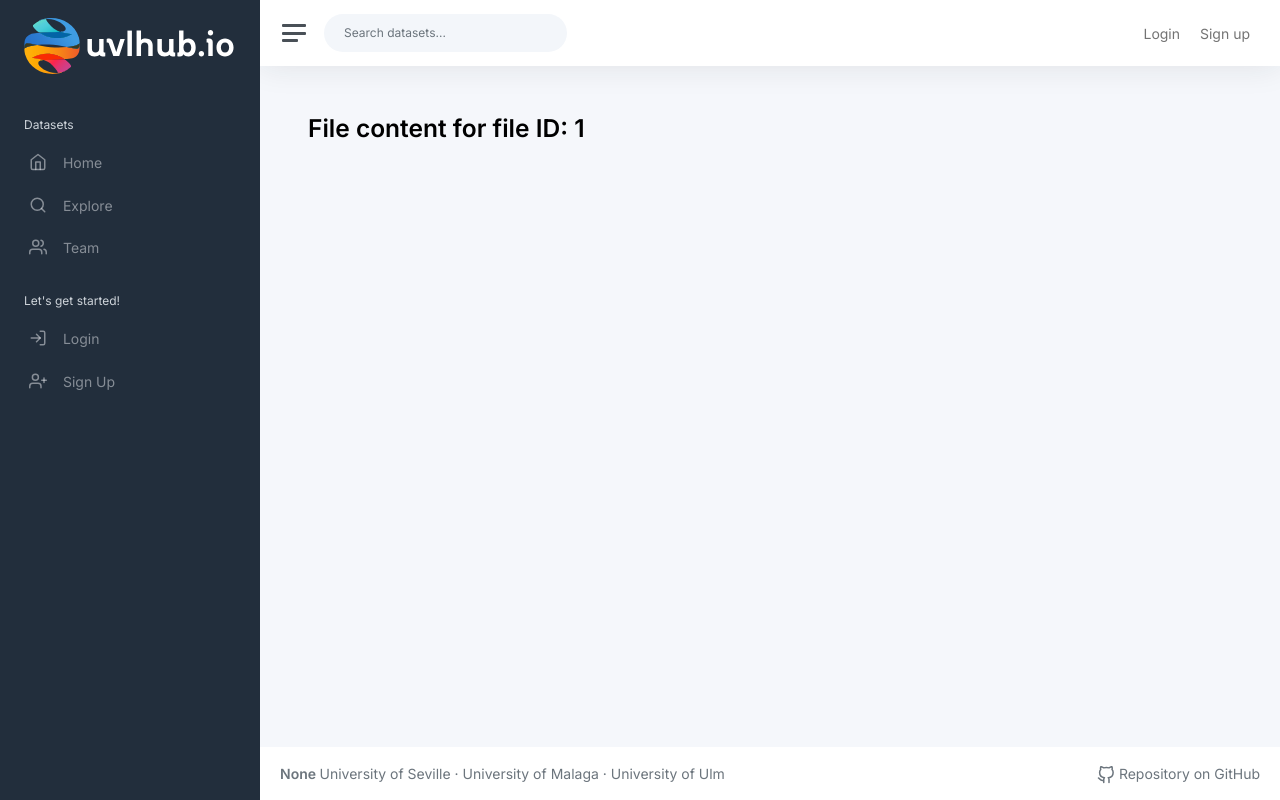
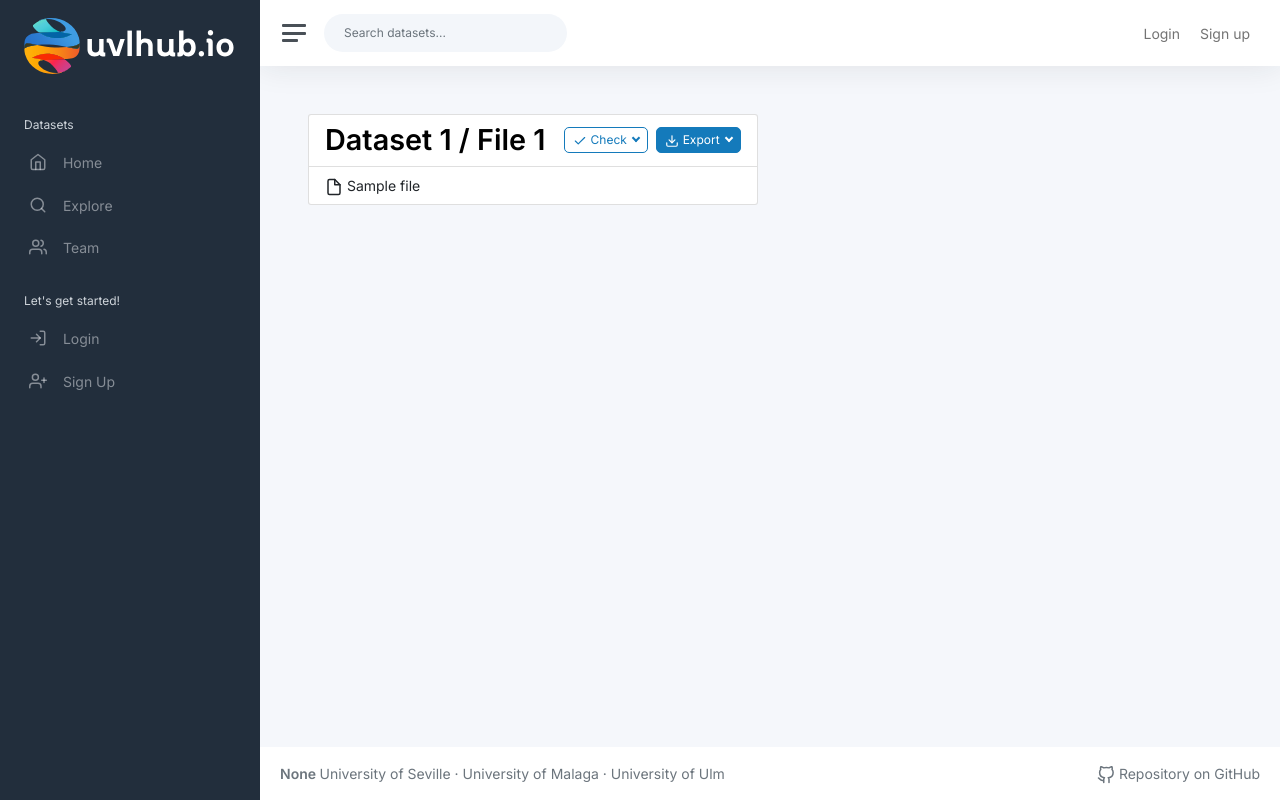
Before and after one commit to berenjena-hub/berenjena-hub, a Flask app: template app/modules/dataset/templates/dataset/file_content.html in a window 1280 px wide. Run offline with Flask 3, Linux system fonts and the light colour scheme; tables that the repository leaves empty hold one stand-in row (values such as "Sample post"); the template is opened without the code that fills it: values that come from a table or form of the project are taken from there, most other values are stand-ins (such as "Sample title", 1, 10 or a date in 2020); parts of the project's set-up code (start-up, migrations or seed data) failed here and were passed over; some libraries are stand-ins or nearby versions.

Commit message:
feat(Improve UI): Creación de primeros elementos de la nueva vista. #6 y #8

```diff
--- a/app/modules/dataset/templates/dataset/file_content.html
+++ b/app/modules/dataset/templates/dataset/file_content.html
@@ -4,6 +4,74 @@
 
 {% block content %}
 
-<h1 class="h2 mb-3"><b>File content for file ID: {{ file_id }}</b></h1>
+<div class="row">
+    <div class="col-xl-6 col-lg-12 col-md-12 col-sm-12">
+        <div class="list-group">
+            <div class="list-group-item">
+                <div class="d-flex justify-content-between align-items-center">
+                    <h4 style="margin-bottom: 0px; font-size: 1.8rem; font-weight: bold;">
+                        Dataset {{ dataset.ds_meta_data.id }} / File {{ file_id }}
+                    </h4>
+
+                    {% for feature_model in dataset.feature_models %}
+                        {% for file in feature_model.files %}
+                            {% if file.id == file_id %}
+                                <div class="d-flex">
+
+                                    <div class="btn-group me-2" role="group">
+                                        <button id="btnGroupDrop{{ file.id }}" type="button" class="btn btn-outline-primary btn-sm dropdown-toggle" data-bs-toggle="dropdown" aria-expanded="false" style="border-radius: 5px;">
+                                            <i data-feather="check"></i> Check
+                                        </button>
+                                        <ul class="dropdown-menu" aria-labelledby="btnGroupDrop{{ file.id }}">
+                                            <li>
+                                                <a class="dropdown-item" href="javascript:void(0);" onclick="checkUVL('{{ file.id }}')">Syntax check</a>
+                                            </li>
+                                            <li>
+                                                <a class="dropdown-item" href="{{ url_for('flamapy.valid', file_id=file.id) }}">SAT validity check</a>
+                                            </li>
+                                        </ul>
+                                    </div>
+
+
+                                    <div class="btn-group" role="group">
+                                        <button id="btnGroupDropExport{{ file.id }}" type="button" class="btn btn-primary btn-sm dropdown-toggle" data-bs-toggle="dropdown" aria-expanded="false" style="border-radius: 5px;">
+                                            <i data-feather="download"></i> Export
+                                        </button>
+                                        <ul class="dropdown-menu" aria-labelledby="btnGroupDropExport{{ file.id }}">
+                                            <li>
+                                                <a class="dropdown-item" href="{{ url_for('hubfile.download_file', file_id=file.id) }}">UVL</a>
+                                                <a class="dropdown-item" href="{{ url_for('flamapy.to_glencoe', file_id=file.id) }}">Glencoe</a>
+                                            </li>
+                                            <li>
+                                                <a class="dropdown-item" href="{{ url_for('flamapy.to_cnf', file_id=file.id) }}">DIMACS</a>
+                                            </li>
+                                            <li>
+                                                <a class="dropdown-item" href="{{ url_for('flamapy.to_splot', file_id=file.id) }}">SPLOT</a>
+                                            </li>
+                                        </ul>
+                                    </div>
+                                </div>
+                            {% endif %}
+                        {% endfor %}
+                    {% endfor %}
+                </div>
+            </div>
+
+            {% for feature_model in dataset.feature_models %}
+                {% for file in feature_model.files %}
+                    <div class="list-group-item d-flex justify-content-between align-items-center">
+                        <div>
+                            <i data-feather="file"></i> {{ file.name }}
+                        </div>
+                        <div id="check_{{ file.id }}"></div>
+                    </div>
+                {% endfor %}
+            {% endfor %}
+        </div>
+    </div>
+</div>
+
+
+
 
 {% endblock %}
--- a/app/modules/dataset/templates/dataset/view_dataset.html
+++ b/app/modules/dataset/templates/dataset/view_dataset.html
@@ -61,7 +61,7 @@
                                 <div class="row">
                                     <div class="col-8">
                                         <i data-feather="file"></i>
-                                        <button onclick="window.location.href='/file_content/{{ file.id }}'" style="background: none; border: none; padding: 0; cursor: pointer; color: inherit;">
+                                        <button onclick="window.location.href='/file_content/{{ dataset.id }}/{{ file.id }}'" style="background: none; border: none; padding: 0; cursor: pointer; color: inherit;">
                                             {{ file.name }}
                                         </button>
                                         <br>
```
Also changed, not shown: app/modules/dataset/routes.py (+4 -3 lines).
